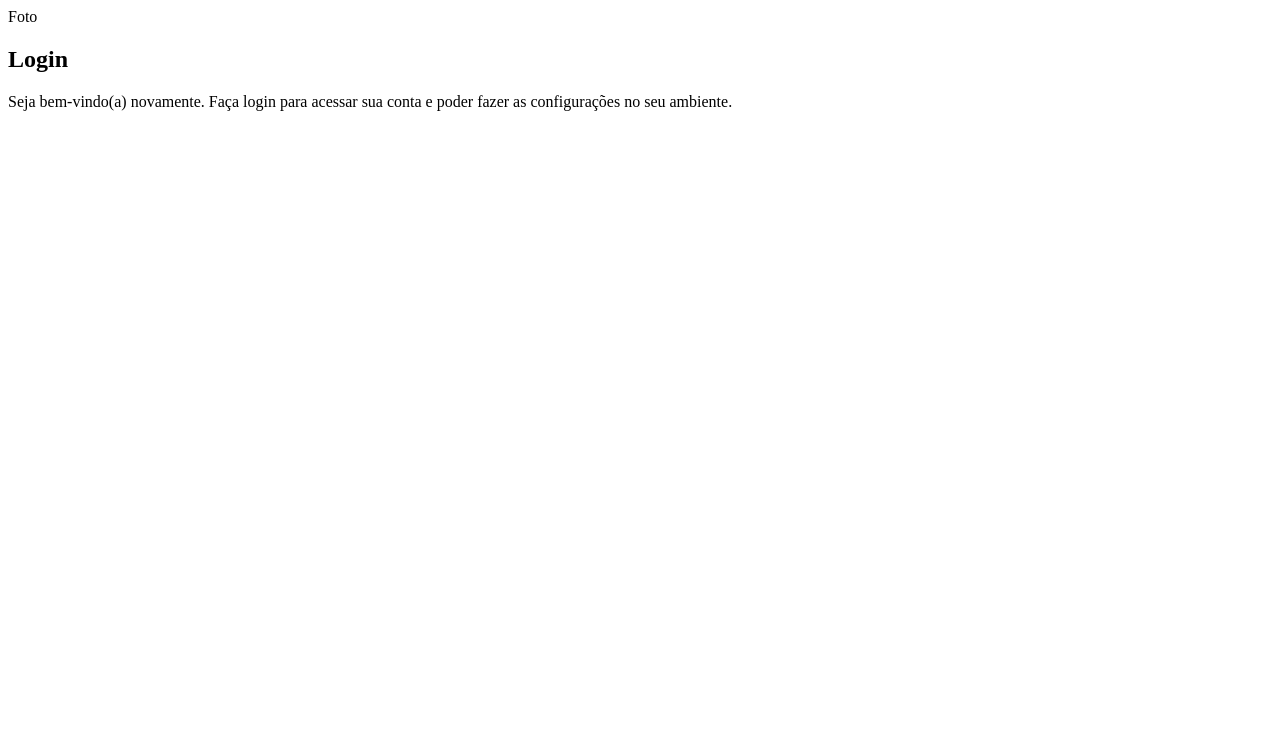
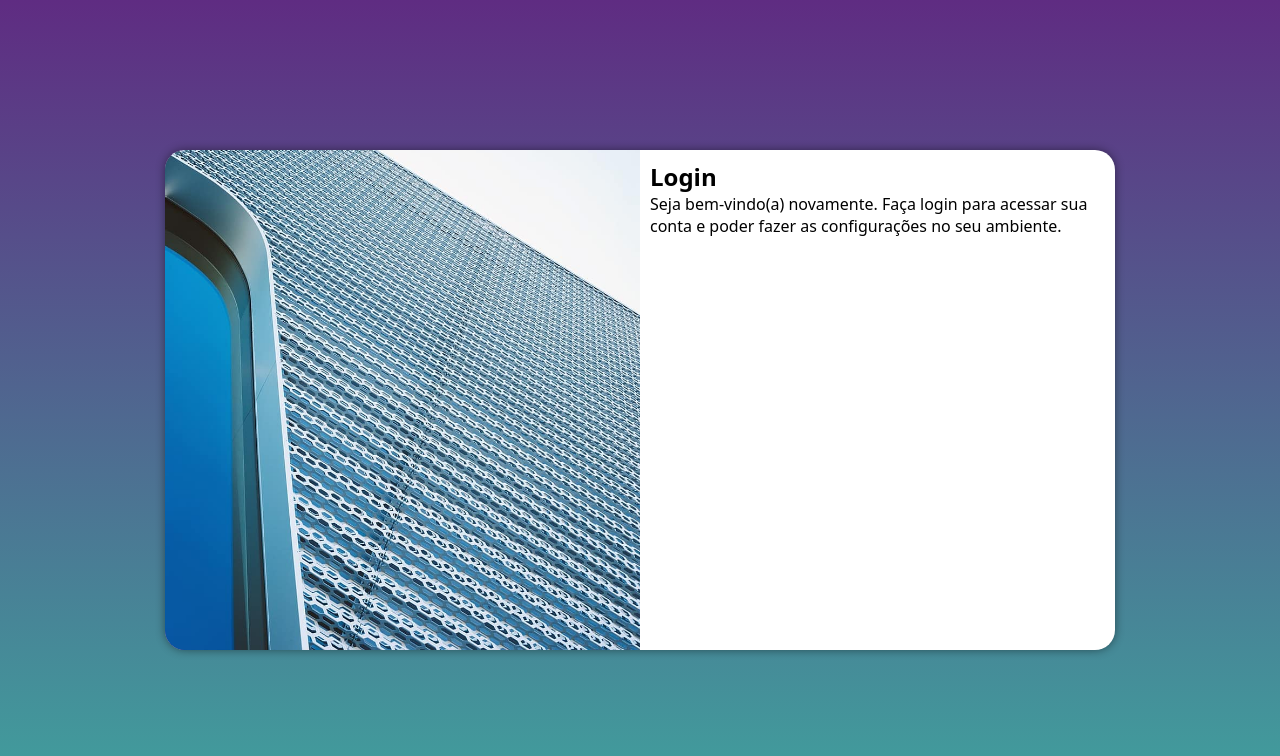
Before and after one commit to jhonathanemanuel/projeto-login, a plain HTML site: page index.html in a window 1280 px wide. Drawn offline with Linux system fonts and the light colour scheme.

Commit message:
media query para outras telas

```diff
--- /dev/null
+++ b/estilos/media-query.css
@@ -0,0 +1,43 @@
+@charset "UTF-8";
+
+@media screen and (min-width: 768px) and (max-width: 992px) {
+    body {
+        background-image: linear-gradient(to top, var(--verde), var(--lilas));
+    }
+
+    section#login {
+        width: 80vw;
+    }
+
+    section#login > div#imagem {
+        float: left;
+        width: 30%;
+        height: 100%;
+    }
+
+    section#login > div#formulario {
+        float: right;
+        width: 70%;
+    }
+}
+
+@media screen and (min-width: 992px) {
+    body {
+        background-image: linear-gradient(to top, var(--verde), var(--lilas));
+    }
+
+    section#login {
+        width: 950px;
+    }
+
+    section#login > div#imagem {
+        float: left;
+        width: 50%;
+        height: 100%;
+    }
+
+    section#login > div#formulario {
+        float: right;
+        width: 50%;
+    }
+}
--- a/estilos/style.css
+++ b/estilos/style.css
@@ -5,3 +5,56 @@
     Verde: #40a09d
     Lilás: #5f2c82
 */
+
+:root {
+    --lilas: #5f2c82;
+    --verde: #40a09d;
+}
+
+* {
+    font-family: system-ui, -apple-system, BlinkMacSystemFont, 'Segoe UI', Roboto, Oxygen, Ubuntu, Cantarell, 'Open Sans', 'Helvetica Neue', sans-serif;
+    padding: 0px;
+    margin: 0px;
+    box-sizing: border-box;
+}
+
+body, html {
+    background-color: var(--lilas);
+    height: 100vh;
+    width: 100vw;
+}
+
+main {
+    position: relative;
+    height: 100vh;
+    width: 100vw;
+}
+
+section#login {
+    position: absolute;
+    background-color: white;
+    width: 250px;
+    height: 500px;
+    border-radius: 20px;
+    left: 50%;
+    top: 50%;
+    transform: translate(-50%, -50%);
+    overflow: hidden;
+    box-shadow: 0px 0px 10px rgba(0, 0, 0, 0.450);
+
+    transition: width 0.3s, height 0.3s;
+    transition-timing-function: ease;
+}
+
+section#login > div#imagem {
+    display: block;
+    background: var(--lilas) url("../imagens/metal.jpg") no-repeat;
+    background-size: cover;
+    background-position: left bottom;
+    height: 200px;
+}
+
+section#login > div#formulario {
+    display: block;
+    padding: 10px;
+}
--- a/index.html
+++ b/index.html
@@ -5,12 +5,13 @@
     <meta name="viewport" content="width=device-width, initial-scale=1.0">
     <title>Login</title>
     <link rel="stylesheet" href="estilos/style.css">
+    <link rel="stylesheet" href="estilos/media-query.css">
 </head>
 <body>
     <main>
         <section id="login">
             <div id="imagem">
-                Foto
+               <!-- Aqui vai a imagem nas CSS -->
             </div>
             <div id="formulario">
                 <h1>Login</h1>
```
